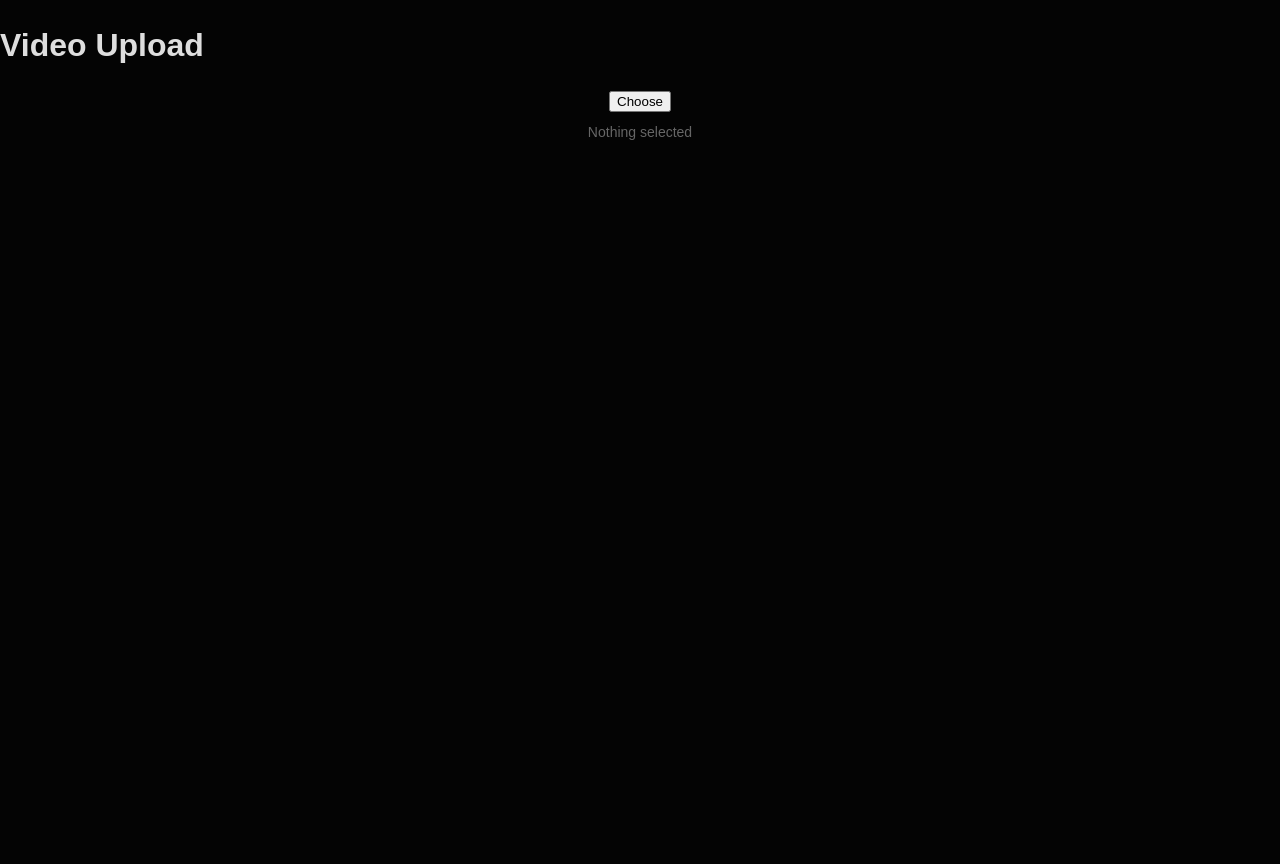
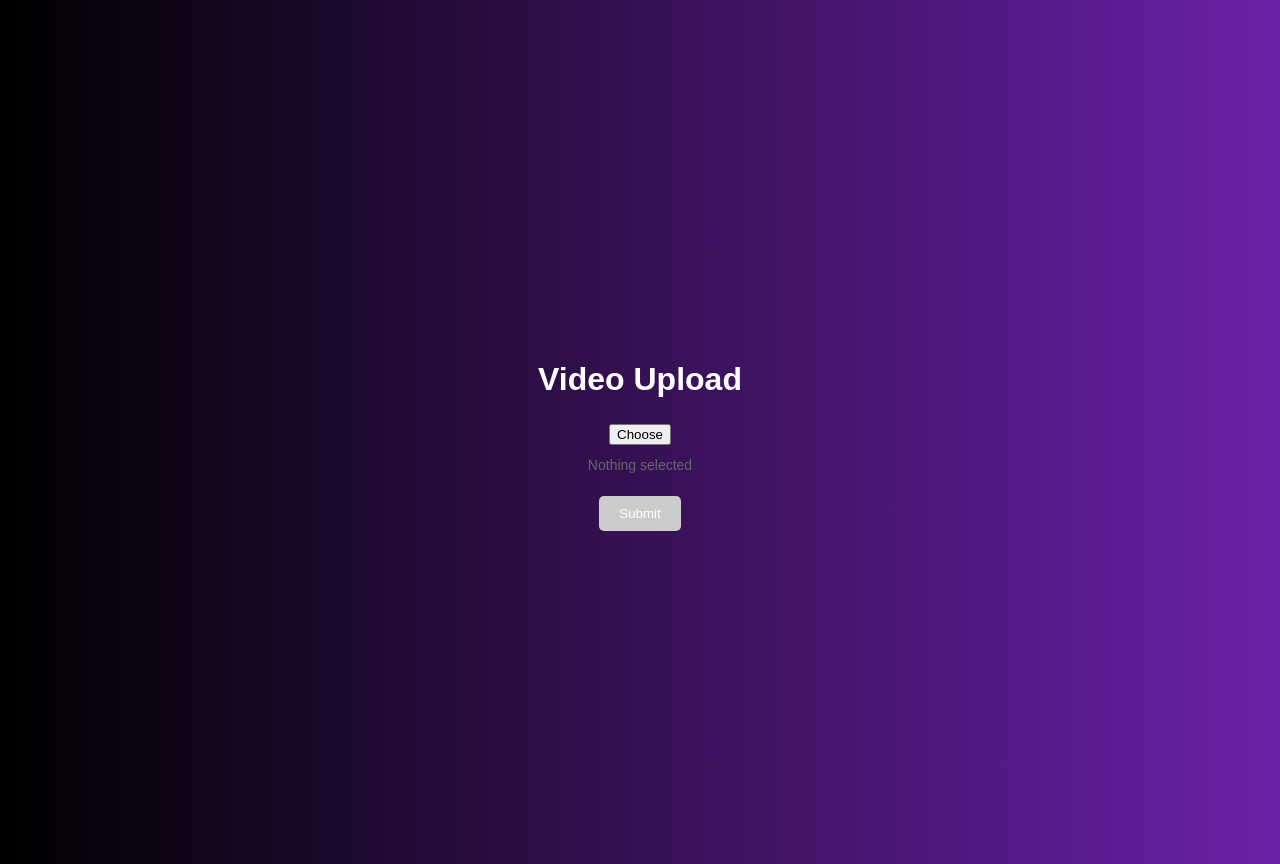
Before and after one commit to SagnikBasak04/NeuralDetect, a React (Vite) app in the folder client/: page /form in a window 1280 px wide. Before the commit the page ends 800 px from the top, so only its background shows below. Built offline with nearby package versions, Linux system fonts and the light colour scheme.

Commit message:
Update VideoInput and Form components with consistent logging and styling

```diff
--- a/client/src/components/VideoInput.tsx
+++ b/client/src/components/VideoInput.tsx
@@ -1,24 +1,36 @@
-import React from 'react';
+import React, { useState } from 'react';
 
 interface VideoInputProps {
   width: number;
   height: number;
+  onSubmit: () => void;
+  logMessage: string | null;
 }
 
-const VideoInput: React.FC<VideoInputProps> = ({ width, height }) => {
+const VideoInput: React.FC<VideoInputProps> = ({ width, height, onSubmit, logMessage }) => {
   const inputRef = React.useRef<HTMLInputElement>(null);
-  const [source, setSource] = React.useState<string | null>(null);
+  const [source, setSource] = useState<string | null>(null);
+  const [error, setError] = useState<string | null>(null);
 
   const handleFileChange = (event: React.ChangeEvent<HTMLInputElement>) => {
     const file = event.target.files?.[0];
     if (file) {
       const url = URL.createObjectURL(file);
       setSource(url);
+      setError(null);
     }
   };
 
   const handleChoose = () => {
     inputRef.current?.click();
+  };
+
+  const handleSubmitClick = () => {
+    if (source) {
+      onSubmit();
+    } else {
+      setError("Please select a video before submitting.");
+    }
   };
 
   return (
@@ -42,6 +54,14 @@ const VideoInput: React.FC<VideoInputProps> = ({ width, height }) => {
         />
       )}
       <div className="VideoInput_footer">{source || "Nothing selected"}</div>
+      {error && <div className="VideoInput_error">{error}</div>}
+      <button
+        onClick={handleSubmitClick}
+        disabled={!source}
+        className={`VideoInput_submit ${!source ? 'disabled' : ''}`}
+      >
+        Submit
+      </button>
     </div>
   );
 };
--- a/client/src/components/form.css
+++ b/client/src/components/form.css
@@ -1,3 +1,4 @@
+/* form.css */
 .VideoInput {
   display: flex;
   flex-direction: column;
@@ -17,3 +18,61 @@
   font-size: 14px;
   color: #666;
 }
+
+.VideoInput_error {
+  color: red;
+  margin-top: 10px;
+}
+
+.VideoInput_submit {
+  margin-top: 20px;
+  padding: 10px 20px;
+  background-color: #007bff;
+  color: white;
+  border: none;
+  border-radius: 5px;
+  cursor: pointer;
+}
+
+.VideoInput_submit.disabled {
+  background-color: #cccccc;
+  cursor: not-allowed;
+}
+
+.form-container {
+  background: linear-gradient(to right, black, #6b21a8);
+  color: white;
+  font-family: sans-serif;
+  min-height: 100vh;
+  display: flex;
+  flex-direction: column;
+  align-items: center;
+  justify-content: center;
+  padding: 2rem;
+}
+
+.App {
+  text-align: center;
+}
+
+.wrapper {
+  height: 100px; /* Adjust height as needed */
+  display: flex;
+  justify-content: center;
+  align-items: center;
+  padding: 20px;
+  margin-top: 20px;
+  width: 100%;
+  max-width: 600px;
+  border-radius: 10px; /* Rounded corners */
+}
+
+.box {
+  flex: 1;
+  border-radius: 0.5em;
+  font-size: 140%;
+  padding: 20px;
+  text-align: center;
+  background-color: rgba(233, 215, 215, 0.5);
+  color: #fff;
+}
--- a/client/src/components/form.tsx
+++ b/client/src/components/form.tsx
@@ -1,12 +1,26 @@
-import React from 'react';
+import React, { useState } from 'react';
 import VideoInput from "../components/VideoInput";
 import "./form.css";
 
 const Form: React.FC = () => {
+  const [logMessage, setLogMessage] = useState<string | null>(null);
+
+  const handleSubmit = () => {
+    setLogMessage("Submit is clicked");
+    console.log("Submit is clicked");
+  };
+
   return (
-    <div className="App">
-      <h1>Video Upload</h1>
-      <VideoInput width={400} height={300} />
+    <div className="form-container">
+      <div className="App">
+        <h1>Video Upload</h1>
+        <VideoInput width={400} height={300} onSubmit={handleSubmit} logMessage={logMessage} />
+        {logMessage && (
+          <div className="wrapper">
+            <div className="box box1">{logMessage}</div>
+          </div>
+        )}
+      </div>
     </div>
   );
 };
```
Also changed, not shown: 1 other file (tests, documents, lock files or other folders). Lines whose indentation alone changed are shown as unchanged.
